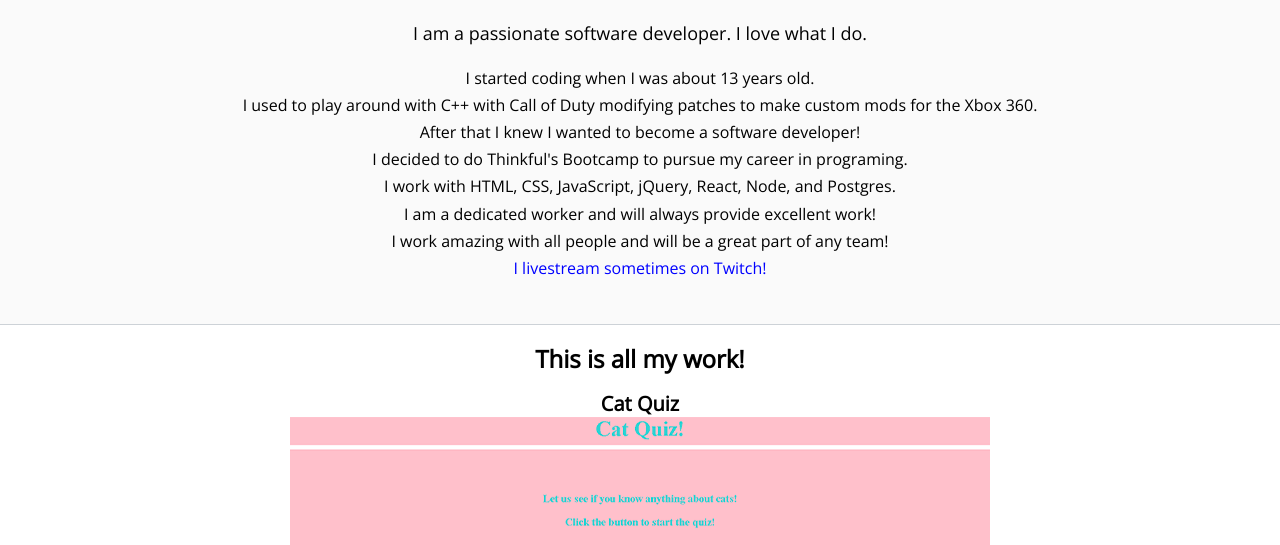
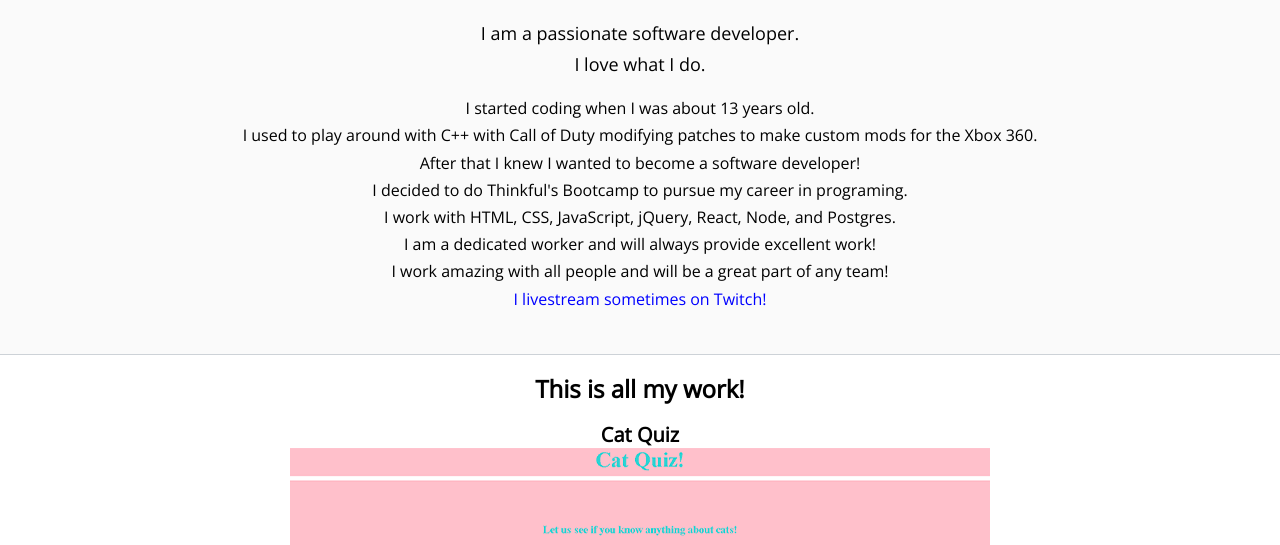
Before and after one commit to TomTurrisi/Portfolio, a plain HTML site: page index.html in a window 1280 px wide. Shown: the part 201-746 px from the top of the page. Drawn offline with nearby package versions, Linux system fonts and the light colour scheme.

Commit message:
Update index.html

```diff
--- a/index.html
+++ b/index.html
@@ -37,7 +37,7 @@
     <main>
         <section id="bio">
             <h1>My name is Tom Turrisi!</h1>
-            <h2>I am a passionate software developer. I love what I do.</h2>
+            <h2>I am a passionate software developer. <br>I love what I do.</h2>
             <ul class="bio-info">
                 <li>I started coding when I was about 13 years old.</li>
                 <li>I used to play around with C++ with Call of Duty modifying patches to make custom mods for the Xbox 360.</li>
```
